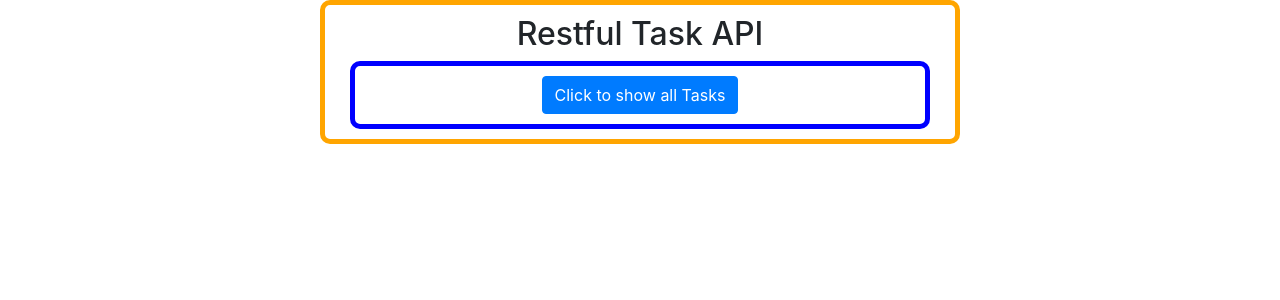
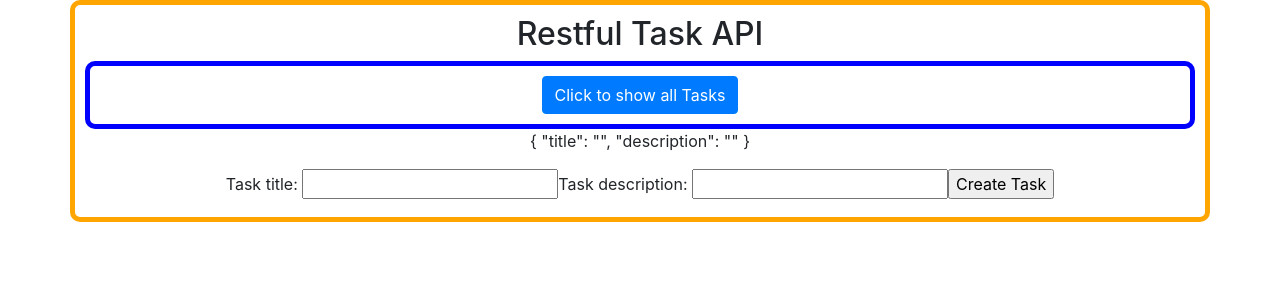
Before and after one commit to itsmecameron/Mongo-restful-task-api, an Angular app in the folder public/: page / in a window 1280 px wide. Shown: the top 300 px of the page. Built offline with nearby package versions, Linux system fonts and the light colour scheme.

Commit message:
Full crud implemented

```diff
--- a/public/src/app/app.component.html
+++ b/public/src/app/app.component.html
@@ -2,7 +2,7 @@
 <link rel="stylesheet" href="https://stackpath.bootstrapcdn.com/bootstrap/4.3.1/css/bootstrap.min.css"
   integrity="sha384-ggOyR0iXCbMQv3Xipma34MD+dH/1fQ784/j6cY/iJTQUOhcWr7x9JvoRxT2MZw1T" crossorigin="anonymous">
 
-<div class="root container col-6">
+<div class="root container ">
   <!-- <div style="text-align:center">
   <h1>
     Welcome to {{ title }}!
@@ -12,27 +12,58 @@
   <div class="text-center">
     <h2>Restful Task API </h2>
   </div>
-  <div class="container">
   <div class="text-center show_task">
     <!-- <h1 class="text-center">All the task:</h1> -->
     <button class="btn btn-primary" (click)="getTasksFromService()">Click to show all Tasks</button>
-      <div *ngFor="let task of tasks; let id = index">
-        <div class="row justify-content-center mt-3">
-          <div class="col-8 text-center">
-            <p class="h4 mr-4">{{task.title}}</p>
-            <button class="btn btn-primary" (click)="getTaskDescription(id)">Show description</button>
+    <div *ngFor="let task of tasks">
+      <div class="row justify-content-center mt-3 inline-block">
+        <div class=" text-center">
+          <p class="h4 mr-4 inline-block">{{task.title}} </p>
+          <button class="btn btn-primary inline-block" (click)="getTaskDescription(task._id)">Show description</button>
+          <button class="btn btn-primary inline-block" (click)="showEditTask(task)">Edit</button>
+          <button class="btn btn-primary inline-block" (click)="deleteTask(task._id)">Delete</button>
         </div>
       </div>
     </div>
   </div>
-    <div *ngIf="requested" class="display_task mt-3">
+  <div *ngIf="requested" class="display_task mt-3 text-center">
     <p class="pt-5">{{ taskDescription.title }}</p>
     <p>{{ taskDescription.description }}</p>
     <p class="pb-4">{{ taskDescription.createdAt }}</p>
   </div>
 
+  <div *ngIf="edit">
+    <form (submit)="onEdit()">
+      <div class="form-group">
+        <p>Edit Task</p>
+        <label> Task title:
+          <input type="text" name="editTask.title" [(ngModel)]="editTask.title " value="{{editTaskid.title}}" />
+        </label>
+      </div>
+      <div class="form-group">
+        <label> Task Description:
+          <input type="text" name="editTask.description" [(ngModel)]="editTask.description"
+            value="{{editTaskid.description}}" />
+        </label>
+      </div>
+      <input type="submit" value="Edit Task" />
+    </form>
+  </div>
 
+  <form class="text-center" (submit)="onSubmit()">
+    <!-- use the json pipe to see how newTask changes in real time -->
+    <p class="text-center"> {{ newTask | json }} </p>
+
+    <label>Task title:
+      <input type="text" name="newTask.title" [(ngModel)]="newTask.title" />
+    </label>
+
+    <label>Task description:
+      <input type="text" name="newTask.description" [(ngModel)]="newTask.description" />
+    </label>
+
+    <input type="submit" value="Create Task" />
+  </form>
 </div>
 
 <router-outlet></router-outlet>
-</div>
--- a/public/src/app/app.component.ts
+++ b/public/src/app/app.component.ts
@@ -8,36 +8,67 @@ import { HttpService } from './http.service';
     styleUrls: ['./app.component.css']
 })
 export class AppComponent implements OnInit {
-    // title = 'Task';
+    title = 'Task';
     tasks = [];
     taskDescription = [];
+    newTask: any;
+    editTask: any;
     requested = false;
+    edit = false;
 
     constructor(private _httpService: HttpService) { }
+
     ngOnInit() {
+        this.newTask = { title: "", description: "" }
         // this.getTasksFromService();
     }
 
     getTasksFromService() {
         let taskObservable = this._httpService.getTasks()
-        taskObservable.subscribe(
-            data => {
+        taskObservable.subscribe(data => {
             console.log('Got your tasks:', data);
             this.tasks = data.data
+        })
     }
-        )
+
+    onSubmit() {
+        let observable = this._httpService.addTask(this.newTask);
+        observable.subscribe(data => {
+            console.log('button works', data);
+            this.newTask = { title: "", description: "" }
+        })
+        this.getTasksFromService();
     }
 
     getTaskDescription(id) {
-        // let taskObservable = this._httpService.getDescription(id)
-        // taskObservable.subscribe(
-            // data => {
-                this.taskDescription = this.tasks[id];
+        let taskObservable = this._httpService.getDescription(id)
+        taskObservable.subscribe(data => {
+            this.taskDescription = data.data
+            console.log("this is the data.data: ", data)
             console.log(this.taskDescription);
 
             this.requested = true;
             console.log("It's true!")
+        })
     }
-        // )
+
+    deleteTask(id) {
+        let observable = this._httpService.deleteTask(id);
+        observable.subscribe(data => {
+            this.tasks = data.data
+        })
+        this.getTasksFromService();
     }
-// }
+    onEdit() {
+        let observable = this._httpService.editTask(this.editTask);
+        observable.subscribe(data => {
+            this.getTasksFromService();
+            this.edit = false;
+        })
+    }
+
+    showEditTask(task) {
+        this.editTask = { title: task.title, description: task.description, id: task._id }
+        this.edit = true;
+    }
+}
--- a/public/src/app/app.module.ts
+++ b/public/src/app/app.module.ts
@@ -7,6 +7,8 @@ import { AppComponent } from './app.component';
 import { HttpService } from './http.service';
 import { HttpClientModule } from '@angular/common/http';
 
+import { FormsModule } from '@angular/forms';
+
 @NgModule({
   declarations: [
     AppComponent
@@ -14,7 +16,8 @@ import { HttpClientModule } from '@angular/common/http';
   imports: [
     BrowserModule,
     AppRoutingModule,
-    HttpClientModule
+    HttpClientModule,
+    FormsModule
   ],
   providers: [HttpService],
   bootstrap: [AppComponent]
--- a/public/src/app/http.service.ts
+++ b/public/src/app/http.service.ts
@@ -13,7 +13,19 @@ export class HttpService {
         return this._http.get('/tasks');
     }
 
-    // getDescription(id: string) {
-    //     return this._http.post('/tasks/:id');
-    // }
+    addTask(newTask) {
+        return this._http.post('/tasks', newTask)
+    }
+
+    getDescription(id) {
+        return this._http.get('/tasks/' + id);
+    }
+
+    deleteTask(id) {
+        return this._http.delete('/tasks/' + id)
+    }
+
+    editTask(editTask) {
+        return this._http.put('/tasks/' + editTask.id, editTask)
+    }
 }
```
Also changed, not shown: 1 other file (tests, documents, lock files or other folders). Lines whose indentation alone changed are shown as unchanged.
